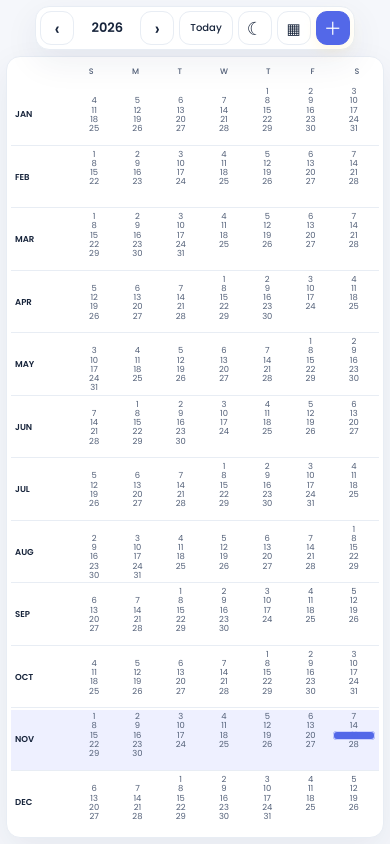
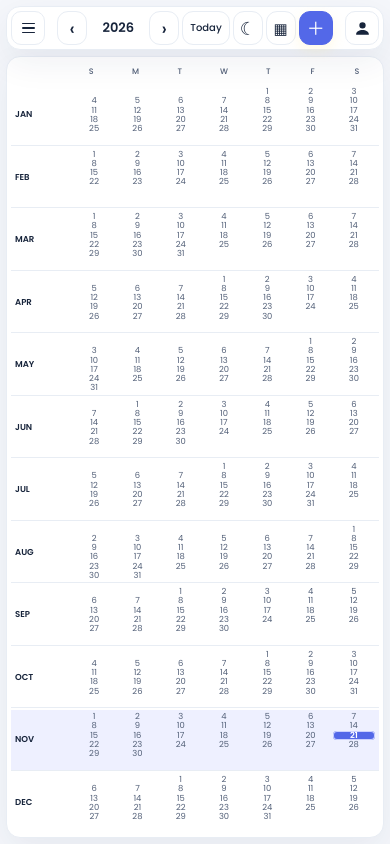
Before and after one commit to sidduganeshsid/calender, a plain HTML site: page index.html in a window 390 px wide. Drawn offline with Linux system fonts and the light colour scheme.

Commit message:
v0.3  Update toolbar styles and layout in index.html

```diff
--- a/index.html
+++ b/index.html
@@ -92,6 +92,9 @@
       color: #5368e8;
       box-shadow: inset 0 0 0 1px #cbd1ff;
     }
+    body.light-view .day.selected.today {
+      color: #fff;
+    }
     body.light-view .day:hover {
       background: #f2f4ff;
     }
@@ -139,6 +142,13 @@
     .section-heading { justify-content: space-between; gap: 18px; margin-bottom: 24px; }
     .section-heading h2 { margin: 0; font-size: clamp(21px, 2.2vw, 28px); letter-spacing: -.045em; }
     .section-heading p { margin: 6px 0 0; color: var(--muted); font-size: 12px; }
+    .toolbar-mark {
+      display: grid; flex: 0 0 34px; width: 34px; height: 34px; place-items: center;
+      border: 1px solid var(--line); border-radius: 10px; color: var(--white-2); background: var(--paper);
+    }
+    .toolbar-menu { align-content: center; gap: 3px; }
+    .toolbar-menu span { display: block; width: 13px; height: 1.5px; border-radius: 2px; background: currentColor; }
+    .toolbar-profile svg { width: 19px; height: 19px; fill: currentColor; }
     .year-control { gap: 8px; }
     .year-label { min-width: 72px; text-align: center; font-size: 17px; font-weight: var(--fw-600); font-variant-numeric: tabular-nums; }
     .months-grid { display: grid; grid-template-columns: repeat(4, minmax(0, 1fr)); gap: 17px; }
@@ -299,7 +309,7 @@
       border: 1px solid var(--line); border-radius: 14px; background: var(--bg-gradient-jet);
       box-shadow: var(--shadow); backdrop-filter: blur(10px);
     }
-    .section-heading > div:first-child { display: none; }
+    .section-heading > .toolbar-title { display: none; }
     .year-control { gap: 5px; }
     .year-control .button { min-height: 34px; }
     .year-control .button.icon { width: 34px; }
@@ -388,10 +398,18 @@
         min-height: 0;
       }
       body.compact-view .section-heading {
+        width: 100%;
         height: 44px;
-        margin: 0 auto 6px;
+        margin: 0 0 6px;
         padding: 4px;
+        align-items: center;
+        flex-direction: row;
+        justify-content: space-between;
+        gap: 4px;
       }
+      body.compact-view .year-control { gap: 3px; }
+      body.compact-view .year-control .button.icon:not(.add-control) { width: 30px; }
+      body.compact-view .year-control .today-control { padding-inline: 7px; }
       body.compact-view .months-grid {
         display: grid;
         flex: 1;
@@ -492,7 +510,8 @@
     <div class="main-layout">
       <section class="calendar-panel" aria-labelledby="year-title">
         <div class="section-heading">
-          <div>
+          <span class="toolbar-mark toolbar-menu" aria-hidden="true"><span></span><span></span><span></span></span>
+          <div class="toolbar-title">
             <h2 id="year-title">Your year at a glance</h2>
             <p>Select any date to see its plans or add something new.</p>
           </div>
@@ -505,6 +524,9 @@
             <button class="button icon view-control" id="view-toggle" type="button" aria-label="Switch calendar view" aria-pressed="true" title="Switch calendar view">▦</button>
             <button class="button primary add-control" id="new-event-button" type="button" aria-label="Add event">＋</button>
           </div>
+          <span class="toolbar-mark toolbar-profile" role="img" aria-label="User profile">
+            <svg viewBox="0 0 24 24" aria-hidden="true"><path d="M12 12a4 4 0 1 0 0-8 4 4 0 0 0 0 8Zm0 2c-4.42 0-8 2.24-8 5v1h16v-1c0-2.76-3.58-5-8-5Z"/></svg>
+          </span>
         </div>
         <div class="months-grid" id="months-grid" aria-label="Calendar months"></div>
       </section>
```
